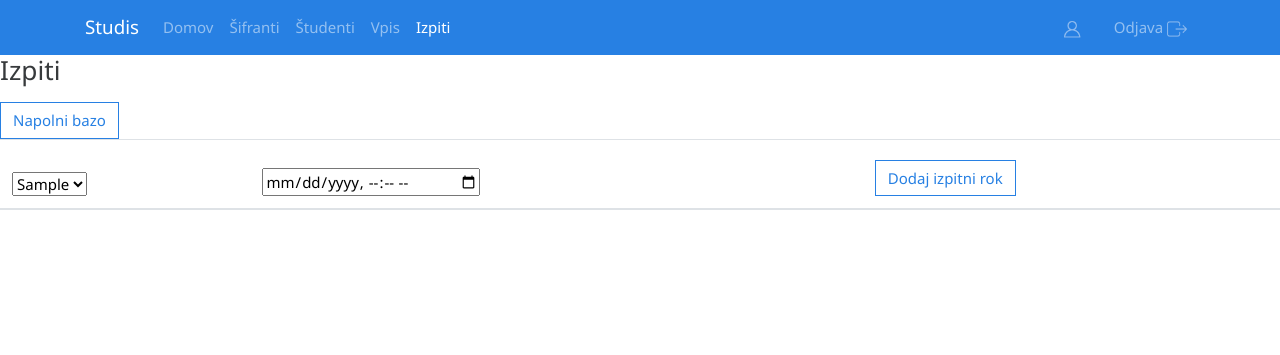
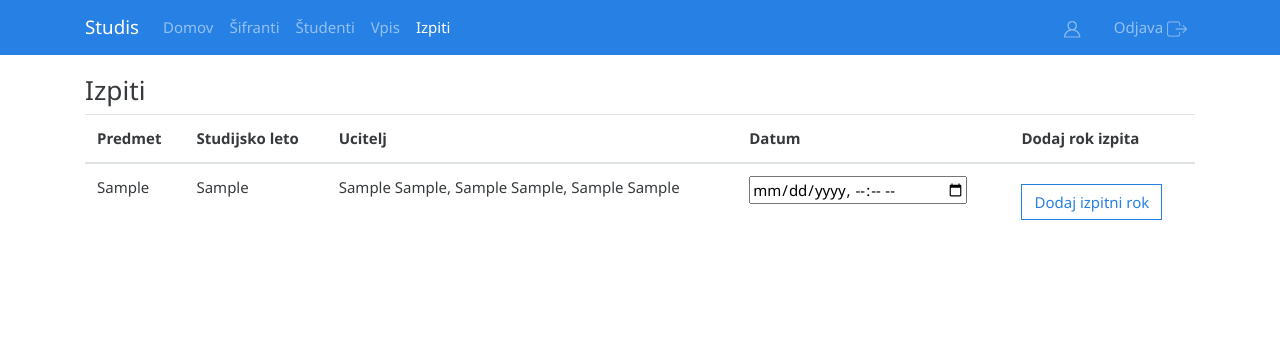
Before and after one commit to oblakmatic/studis, a Django app: page /izpiti/ in a window 1280 px wide. Shown: the top 355 px of the page. Run offline with Django 3.2, Linux system fonts and the light colour scheme; tables that the repository leaves empty hold one stand-in row (values such as "Sample post"); lists and menus that the app fills with data are empty; some libraries are stand-ins or nearby versions.

Commit message:
Vnos roka
Manjka še datum validation in preverjanje učitelj/referentka.
Ostalo naj bi delal.

```diff
--- a/izpiti/models.py
+++ b/izpiti/models.py
@@ -16,7 +16,14 @@ class IzvedbaPredmeta(models.Model):
 
 class Rok(models.Model):
     izvedba_predmeta = models.ForeignKey(IzvedbaPredmeta, on_delete = models.SET_NULL, null = True)
-    datum = models.DateField()
+
+
+    def validate_current_a(value):
+        print(value + " Devaaaa")
+        if value >= 2019:
+            raise ValidationError("neaaa deva")
+
+    datum = models.DateTimeField(validators = [validate_current_a])
 
 class PredmetiStudenta(models.Model):
     vpis = models.ForeignKey(Vpis, on_delete = models.SET_NULL, null = True)
--- a/izpiti/templates/index_izpiti.html
+++ b/izpiti/templates/index_izpiti.html
@@ -3,39 +3,65 @@
 {% block title %}Izpiti{% endblock %}
 
 {% block content %}
+<div class="container sifrant">
+    <h3>Izpiti</h3>
 
-<h3>Izpiti</h3>
-<form action="/izpiti/napolni-bazo/" method="post" enctype="multipart/form-data">
-    {% csrf_token %}
-    <button type="submit" name="fill_database" class="btn btn-outline-primary mt-2">Napolni bazo</button>
-</form>
+    <table class="table">
+        <thead>
+            <tr>
+                <th scope="col">Predmet</th>
+                <th scope="col">Studijsko leto</th>
+                <th scope="col">Ucitelj</th>
+                <th scope="col">Datum</th>
+                <th scope="col">Dodaj rok izpita</th>
+            </tr>
+        </thead>
 
-    <form action="/izpiti/izpiti-message/" method="post" enctype="multipart/form-data">
-        {% csrf_token %}
-        <table class="table">
-            <thead>
-                <tr>
-                    <th scope="col">
-                        <select class="predmet" name="ime_predmeta">
-                            {% for t in arr %}
-                            <option>{{ t.ime }}</option>
-                            {% endfor %}
-                        </select>
-                    </th>
-                    <th scope="col">
-                        <input id="choose_date" name="datum" type="datetime-local" value="2018-01-13" />
-                    </th>
-                    <th scope="col">
-                        <button type="submit" name="dodaj_izpit" class="btn btn-outline-primary mt-2">Dodaj izpitni rok</button>
+        {% for IzvedbaPredmeta in arr %}
+        <tr>
+            <td>{{ IzvedbaPredmeta.predmet }}</td>
+            <td>{{ IzvedbaPredmeta.studijsko_leto }}</td>
 
-                    </th>
+            {% if IzvedbaPredmeta.ucitelj_3 != null %}
+            <td>
+                {{ IzvedbaPredmeta.ucitelj_1.ime }}
+                {{ IzvedbaPredmeta.ucitelj_1.priimek }},
+                {{ IzvedbaPredmeta.ucitelj_2.ime }}
+                {{ IzvedbaPredmeta.ucitelj_2.priimek }},
+                {{ IzvedbaPredmeta.ucitelj_3.ime }}
+                {{ IzvedbaPredmeta.ucitelj_3.priimek }}
+            </td>
+            {% elif IzvedbaPredmeta.ucitelj_2 != null %}
+            <td>
+                {{ IzvedbaPredmeta.ucitelj_1.ime }}
+                {{ IzvedbaPredmeta.ucitelj_1.priimek }},
+                {{ IzvedbaPredmeta.ucitelj_2.ime }}
+                {{ IzvedbaPredmeta.ucitelj_2.priimek }}
+            </td>
+            {% elif IzvedbaPredmeta.ucitelj_1 != null %}
+            <td>
+                {{ IzvedbaPredmeta.ucitelj_1.ime }}
+                {{ IzvedbaPredmeta.ucitelj_1.priimek }}
+            </td>
+            {% endif %}
+            <form action="/izpiti/izpiti-message/" method="post">
+                {% csrf_token %}
 
-                </tr>
-            </thead>
-    </form>
+                <td>
+                    <input id="choose_date" name="datum" type="datetime-local" min={{ curr_date }} value=datetime.now required/>
+                </td>
+
+                <td>
+                    <input type="hidden" name="id_IzvedbaPredmeta" value={{ IzvedbaPredmeta.id }}>
+                    <button type="submit" name="dodaj_izpit" class="btn btn-outline-primary mt-2">Dodaj izpitni rok</button>
+            </form>
+            </td>
+        </tr>
+            {% endfor %}
+
+</div>
 
 
 
 
-
-    {% endblock %}
+        {% endblock %}
--- a/izpiti/templates/izpiti-message.html
+++ b/izpiti/templates/izpiti-message.html
@@ -1,4 +1,4 @@
 {% extends 'base.html' %}
 {% block content %}
-<h3>Uspesen uvoz</h3>
+<h3>Uspesen vnos izpitnega roka</h3>
 {% endblock %}
--- a/izpiti/templates/napolni-bazo.html
+++ /dev/null
@@ -1,4 +0,0 @@
-{% extends 'base.html' %}
-{% block content %}
-<h3>Baza napolnjena</h3>
-{% endblock %}
--- a/izpiti/urls.py
+++ b/izpiti/urls.py
@@ -6,5 +6,4 @@ urlpatterns = [
     #root /izpiti/
     path('',views.index_izpiti,name='index_izpiti'),
     path('izpiti-message/',views.dodaj_izpit,name='izpiti_message'),
-    path('napolni-bazo/',views.fill_database,name='napolni_bazo'),
 ]
--- /dev/null
+++ b/izpiti/validators.py
@@ -0,0 +1,6 @@
+from django.core.exceptions import ValidationError
+
+def validate_current(value):
+    print(value)
+    if value >= 2019:
+        raise ValidationError("neaaa deva")
--- a/izpiti/views.py
+++ b/izpiti/views.py
@@ -5,63 +5,39 @@ from izpiti.models import *
 from sifranti.models import *
 from sifranti.models import *
 from .models import *
+from time import gmtime, strftime
+from django.core.exceptions import ValidationError
 
 # Create your views here.
 def index_izpiti(request):
-    # pr profesorju se pojavjo sam te k jih ma on nacez.
-    # izpis kera vloga je
-
-    all_subjects_id = IzvedbaPredmeta.objects.select_related().values('predmet'); #tle cudn pokaze tale predmet
-    predmet_objekti = Predmet.objects.select_related().values();
-    print(predmet_objekti)
-
-    for ObjektIzvedba in all_subjects_id:
-        trenutni_id = ObjektIzvedba['predmet']
-        print(trenutni_id)
-        for predmet in predmet_objekti:
-           if trenutni_id == predmet['id']:
-                print(str(predmet['id']) + " " + predmet['ime'])
-
-
-
-
-    #print(all_subjects)
-
-    #print(all_subjects)
-    all_subjects = Predmet.objects.select_related().values();
+    all_izvedbaPredmeta = IzvedbaPredmeta.objects.select_related()
     context = {
-        'arr': all_subjects
+        'arr': all_izvedbaPredmeta,
+        'curr_date': strftime("%Y-%m-%dT%H:%M", gmtime())
 
         }
 
     return render(request,'index_izpiti.html',context)
 
 def dodaj_izpit(request):
-    predmet_ = request.POST.get('ime_predmeta')
-    datum_ = request.POST.get('datum')
 
-    izvedbaPredmeta_izBaze = IzvedbaPredmeta.objects.get(predmet=predmet_) #mogoce se more nanasat tut na studijsko leto?
+    if request.method == 'POST':
 
-    dodaj_rok = Rok.objects.create(izvedba_predmeta=izvedbaPredmeta_izBaze, datum=datum_)
+        datum_ = request.POST['datum']
+        #print(datum_)
+
+        id_IzvedbaPredmeta = request.POST['id_IzvedbaPredmeta']
+        vnos_izvedbaPredmeta = IzvedbaPredmeta.objects.all()
+        for curr_izvedbaPredmeta in vnos_izvedbaPredmeta:
+            if str(curr_izvedbaPredmeta.id) == id_IzvedbaPredmeta:
+                vnesi = curr_izvedbaPredmeta
+
+
+        a = Rok(izvedba_predmeta = vnesi, datum = datum_)
+        print(a.datum + " " + "hehe")
+        a.save()
 
     return render(request,'izpiti-message.html')
-
-def fill_database(request):
-
-    #add_predmet=Predmet.objects.get(ime="TPO")
-    add_predmet=Predmet(ime="TPO1")
-    add_predmet.save()
-    #add_studijskoLeto=StudijskoLeto.objects.get(ime="2017/2018")
-    add_studijskoLeto=StudijskoLeto(ime="2017/2018")
-    add_studijskoLeto.save()
-
-    add_ucitelj=Ucitelj(ime="Vilijan",priimek="Mahnič",email="vilijan.mahnic@gmail.com")
-    add_ucitelj.save()
-
-    add_IzvedbaPredmeta=IzvedbaPredmeta(predmet=add_predmet,studijsko_leto=add_studijskoLeto,ucitelj_1=add_ucitelj)
-    add_IzvedbaPredmeta.save()
-
-    return render(request,'napolni-bazo.html')
 
 
     #add_predmet=Predmet(ime="Organizacija in management")
--- a/sifranti/models.py
+++ b/sifranti/models.py
@@ -101,7 +101,7 @@ class Predmet(models.Model):
         return self.ime
 
 class StudijskoLeto(models.Model):
-# 2017/2018, 2018/2019
+    # 2017/2018, 2018/2019
     ime = models.CharField(max_length=100, unique=True,verbose_name="Ime")
     veljaven = models.BooleanField(default=True, verbose_name="Veljavnost šifranta")
 
```
Also changed, not shown: sifranti/views.py (+52 -0 lines), izpiti/izpiti_JS.js (added).
